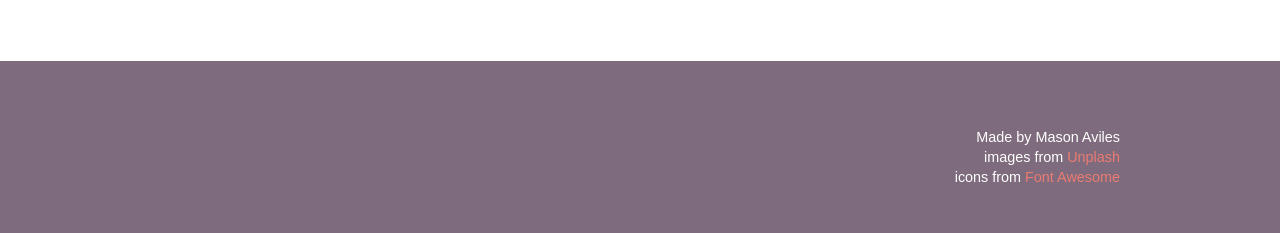
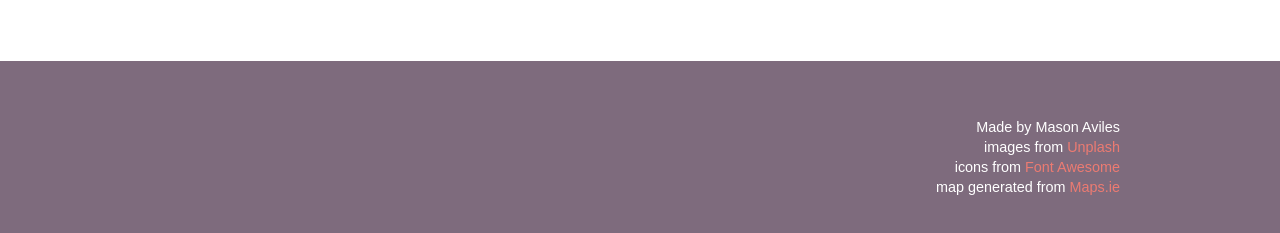
Before and after one commit to PauloMartin90/Cookie-Stand-1, a plain HTML site: page index.html in a window 1280 px wide. Shown: the part 2808-3041 px from the top of the page. Drawn offline with Linux system fonts and the light colour scheme.

Commit message:
finish homepage

```diff
--- a/index.html
+++ b/index.html
@@ -93,6 +93,7 @@
       <h4>Made by Mason Aviles</h4>
       <p>images from <a href="https://unsplash.com">Unplash</a></p>
       <p>icons from <a href="https://fontawesome.com/">Font Awesome</a></p>
+      <p>map generated from <a href="https://www.maps.ie/create-google-map/">Maps.ie</a></p>
     </div>
   </footer>
   <script src="app.js"></script>
```
